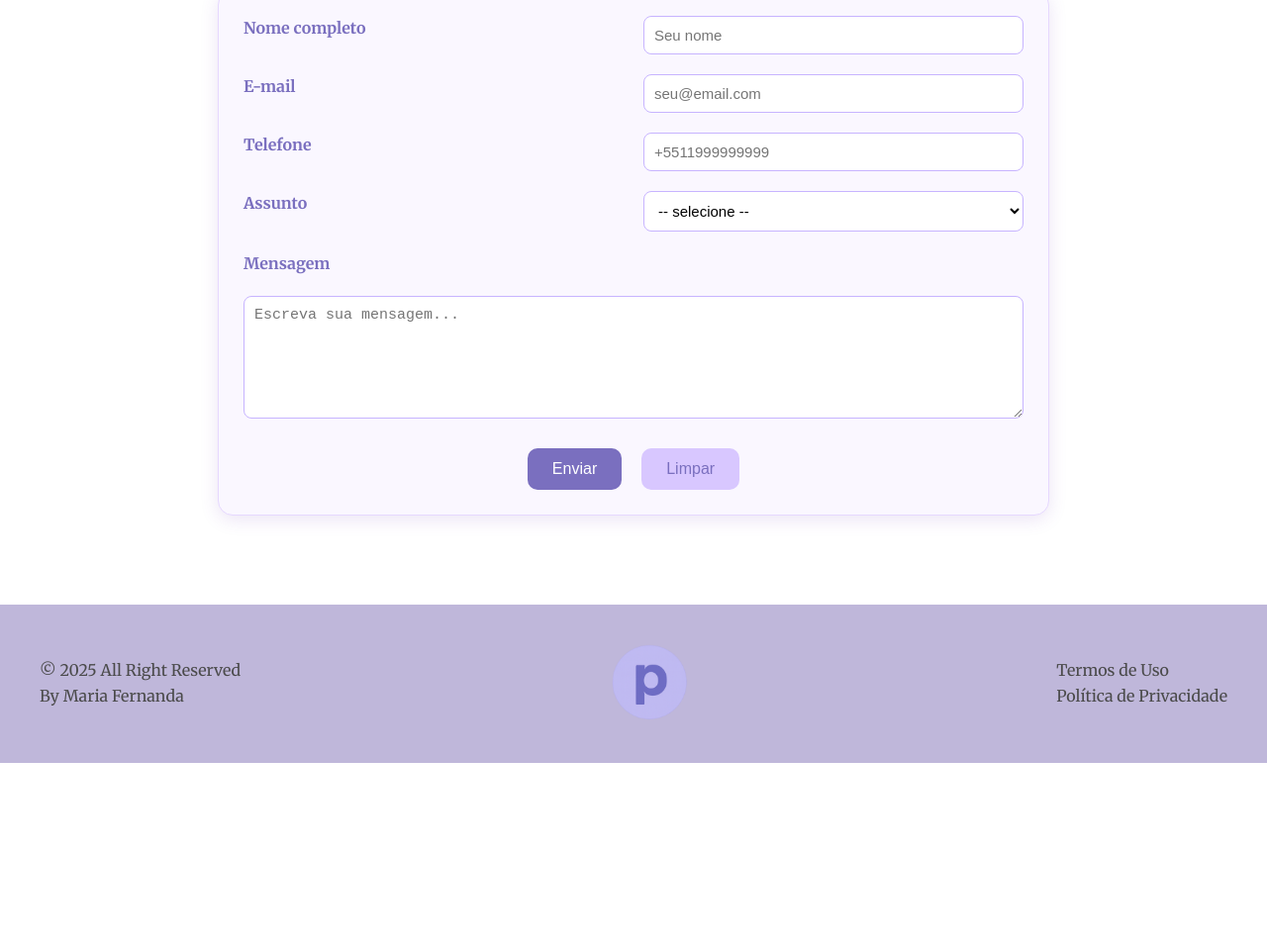
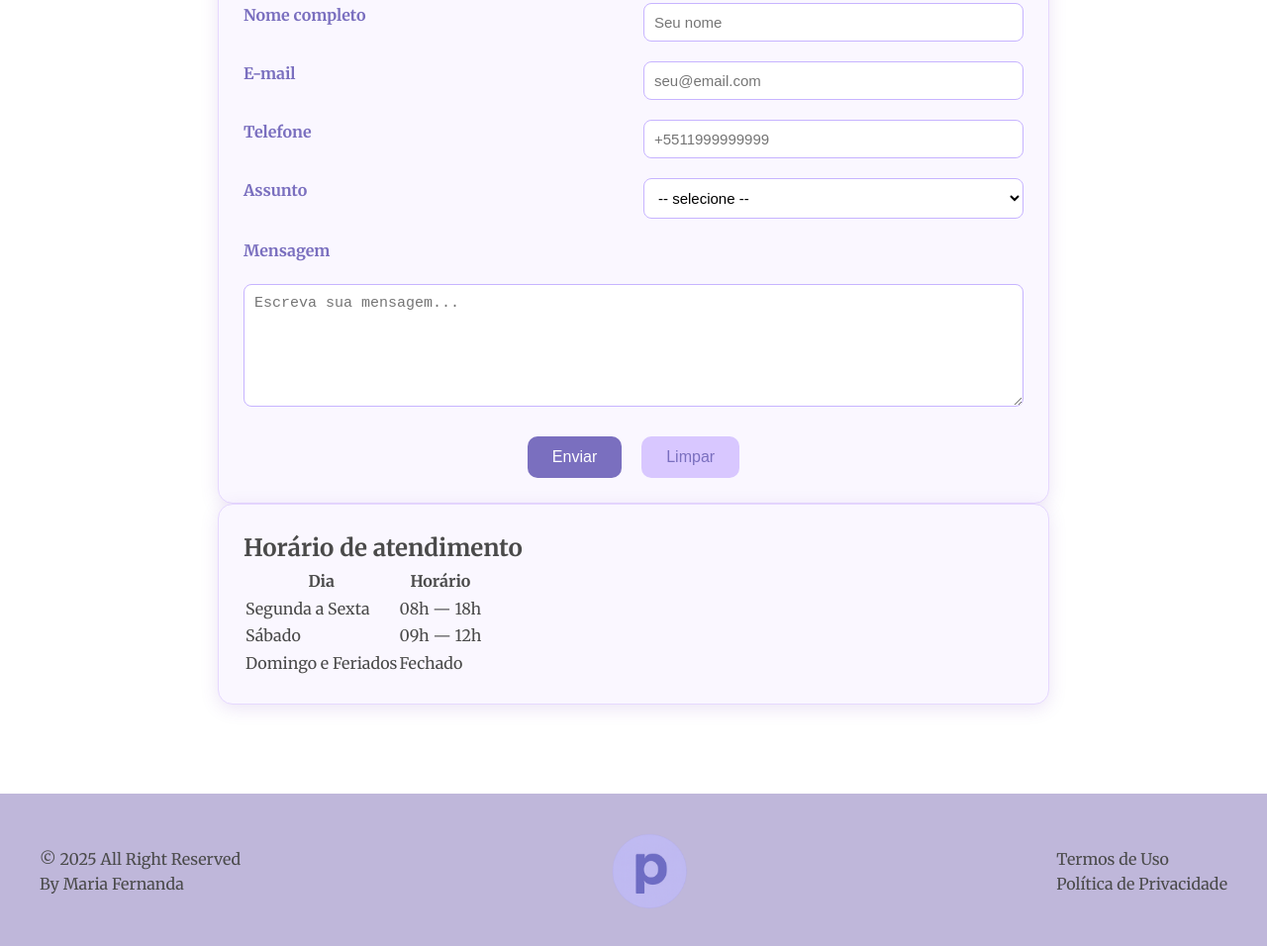
Before and after one commit to FerBighi/Projeto_final, a plain HTML site: page site-main/contato.html in a window 1280 px wide. Shown: the part 336-1292 px from the top of the page at 99% size. Before the commit the page ends 1107 px from the top, so only its background shows below. Drawn offline with Linux system fonts and the light colour scheme.

Commit message:
Update contato.html

```diff
--- a/site-main/contato.html
+++ b/site-main/contato.html
@@ -33,9 +33,9 @@
     </nav>
 
     <main class="container contato-container">
-        <h1>Fale com a gente</h1>
-
         <form class="form-contato" method="post" action="/submit" enctype="multipart/form-data" novalidate>
+            <h2 class="form-titulo">Formulário de Contato</h2>
+            <br>
             <div class="form-grid">
                 <label for="nome">Nome completo</label>
                 <input id="nome" name="nome" type="text" required pattern="^[A-Za-zÀ-ÿ '´`-]{2,}$"
@@ -67,6 +67,33 @@
                 </div>
             </div>
         </form>
+        <form class="form-contato" method="post" action="/submit" enctype="multipart/form-data" novalidate>
+
+            <div class="form-grid">
+                <!-- TODOS os seus inputs ficam aqui -->
+            </div>
+
+            <div class="horario-box">
+                <h2>Horário de atendimento</h2>
+                <table class="horario-tabela">
+                    <tr>
+                        <th>Dia</th>
+                        <th>Horário</th>
+                    </tr>
+                    <tr>
+                        <td>Segunda a Sexta</td>
+                        <td>08h — 18h</td>
+                    </tr>
+                    <tr>
+                        <td>Sábado</td>
+                        <td>09h — 12h</td>
+                    </tr>
+                    <tr>
+                        <td>Domingo e Feriados</td>
+                        <td>Fechado</td>
+                    </tr>
+                </table>
+            </div>
     </main>
 
     <footer class="rodape">
```
